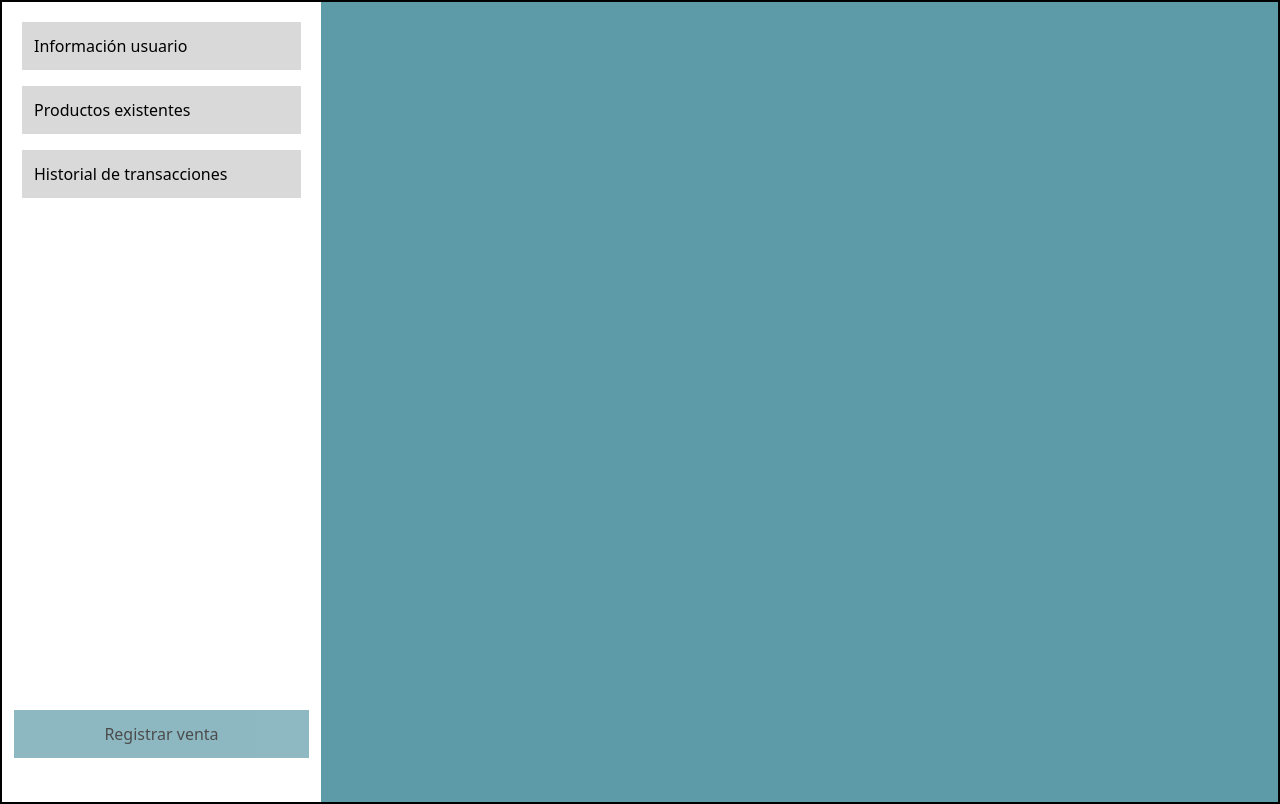
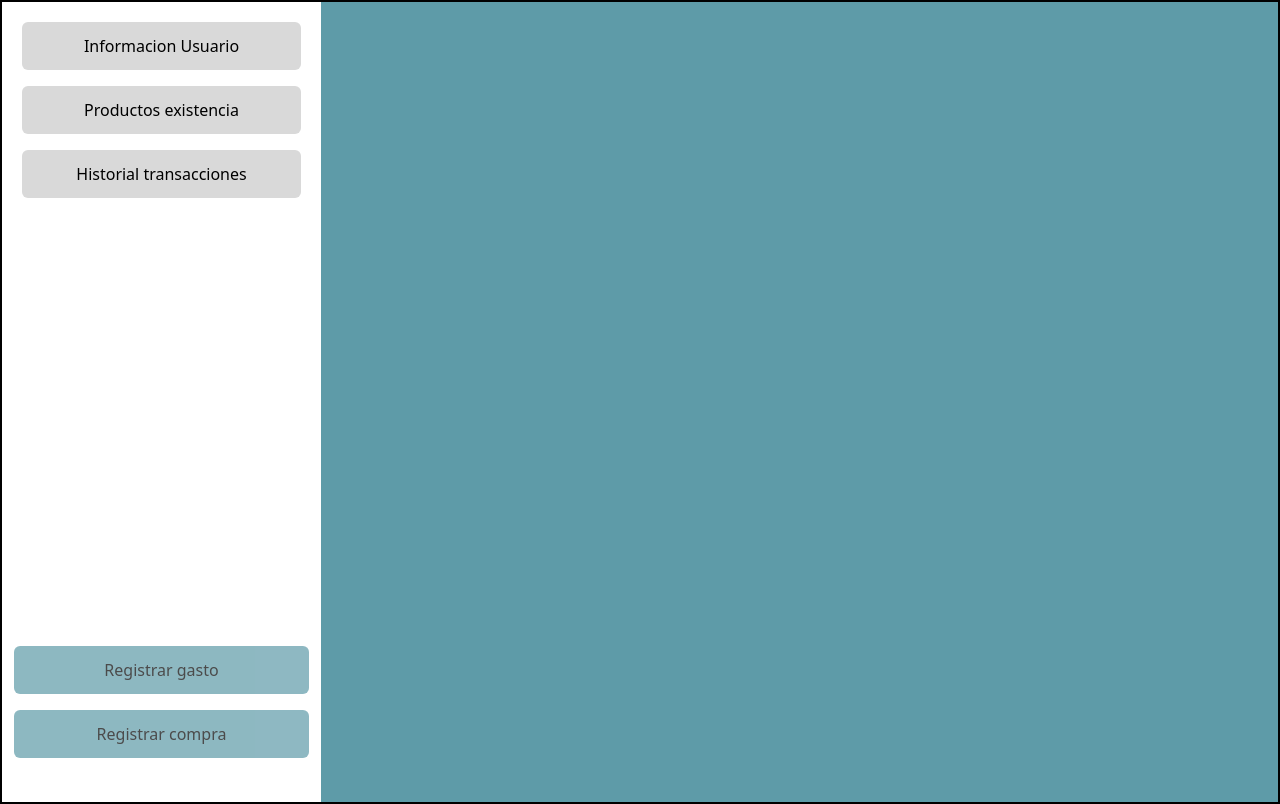
Before and after one commit to bermudez05/elmono-app, a React (Create React App) app: page /gerente in a window 1280 px wide. Built offline with nearby package versions, Linux system fonts and the light colour scheme.

Commit message:
modified tendero

```diff
--- a/server.js
+++ b/server.js
@@ -12,7 +12,7 @@ const db_elmono = mysql.createConnection({
     host: 'localhost',
     user: 'root',
     // Aquí va la contraseña de tu mysql
-    password: '',
+    password: 'BiteMe_2002',
     database: 'bd_proyecto_tienda',
 });
 
--- a/src/components/MenuComponentGerente.jsx
+++ b/src/components/MenuComponentGerente.jsx
@@ -4,18 +4,28 @@ import {Link} from "react-router-dom";
 function Menu() {
     return (
         <aside className="relative w-1/4 bg-white p-5">
-            <div className="mb-4 p-3 bg-color2">
-                Información usuario
-            </div>
-            <div className="mb-4 p-3 bg-color2">
-                <Link to="productos">Productos existentes</Link>
-            </div>
-            <div className="mb-4 p-3 bg-color2">
-                Historial de transacciones
-            </div>
+            <button className="w-full mb-4 p-3 rounded-md bg-color2">
+                <a>
+                    <span className="btm-nav-label">Informacion Usuario</span>
+                </a>
+            </button>
+            <button className="w-full mb-4 p-3 rounded-md bg-color2">
+                <Link to="productos">
+                    <span className="btm-nav-label">Productos existencia</span>
+                </Link>
+            </button>
+            <button className="w-full mb-4 p-3 rounded-md bg-color2">
+                <a>
+                    <span className="btm-nav-label">Historial transacciones</span>
+                </a>
+            </button>
+
             <div className="absolute w-full mb-4 p-3 bottom-0 left-0">
-                <button className="w-full border-1 opacity-70 bg-color1 border-gray-500 mb-4 px-5 py-3">
-                    <span className="text-black opacity-100">Registrar venta</span>
+                <button className="w-full border-1 opacity-70 rounded-md bg-color1 border-gray-500 mb-4 px-5 py-3">
+                    <span className="text-black">Registrar gasto</span>
+                </button>
+                <button className="w-full border-1 opacity-70 rounded-md bg-color1 border-gray-500 mb-4 px-5 py-3">
+                    <span className="text-black">Registrar compra</span>
                 </button>
             </div>
         </aside>
--- /dev/null
+++ b/src/components/MenuComponentTendero.jsx
@@ -0,0 +1,25 @@
+import React from "react";
+import {Link} from "react-router-dom";
+
+function Menu() {
+    return (
+        <aside className="relative w-1/4 bg-white p-5">
+            <div className="mb-4 p-3 bg-color2">
+                Información usuario
+            </div>
+            <div className="mb-4 p-3 bg-color2">
+                <Link to="productos">Productos existentes</Link>
+            </div>
+            <div className="mb-4 p-3 bg-color2">
+                Historial de transacciones
+            </div>
+            <div className="absolute w-full mb-4 p-3 bottom-0 left-0">
+                <button className="w-full border-1 opacity-70 bg-color1 border-gray-500 mb-4 px-5 py-3">
+                    <span className="text-black opacity-100">Registrar venta</span>
+                </button>
+            </div>
+        </aside>
+    )
+}
+
+export default Menu;
```
